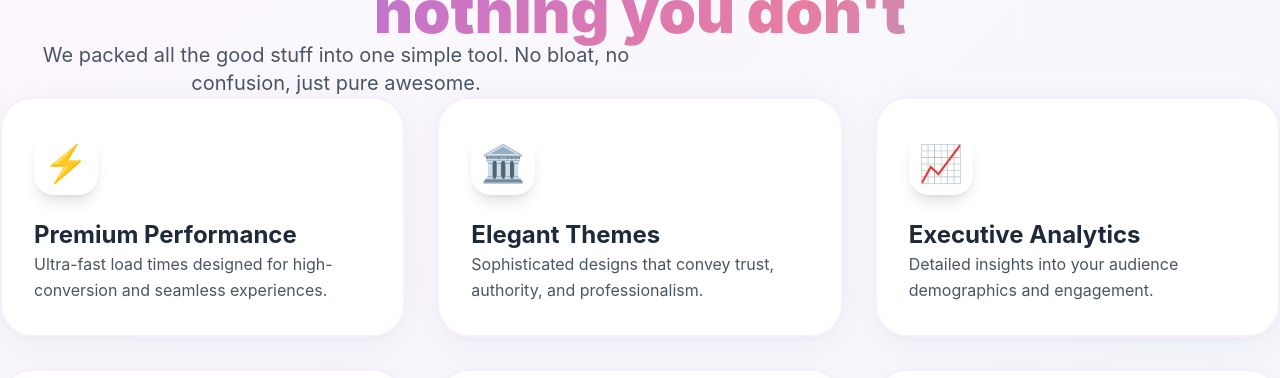
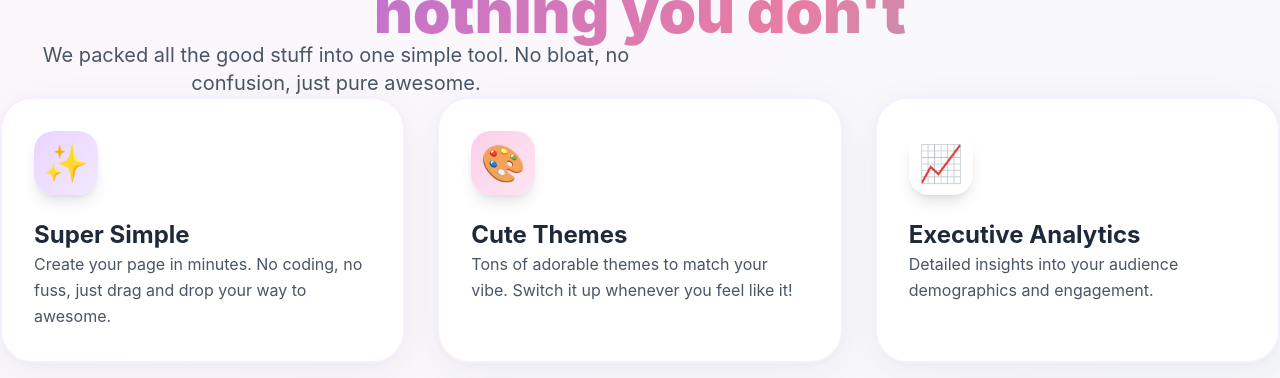
Before and after one commit to gauravk310/linkqueue, a Next.js app: page / in a window 1280 px wide. Shown: the part 1460-1838 px from the top of the page. Built offline with nearby package versions, Linux system fonts and the light colour scheme.

Commit message:
redesign landing page

```diff
--- a/app/page.js
+++ b/app/page.js
@@ -38,14 +38,16 @@ export default function Home() {
 
   const features = [
     {
-      icon: '⚡',
-      title: 'Premium Performance',
-      description: 'Ultra-fast load times designed for high-conversion and seamless experiences.'
+      icon: '✨',
+      color: 'from-purple-200 to-purple-100',
+      title: 'Super Simple',
+      description: 'Create your page in minutes. No coding, no fuss, just drag and drop your way to awesome.'
     },
     {
-      icon: '🏛️',
-      title: 'Elegant Themes',
-      description: 'Sophisticated designs that convey trust, authority, and professionalism.'
+      icon: '🎨',
+      color: 'from-pink-200 to-pink-100',
+      title: 'Cute Themes',
+      description: 'Tons of adorable themes to match your vibe. Switch it up whenever you feel like it!'
     },
     {
       icon: '📈',
```
